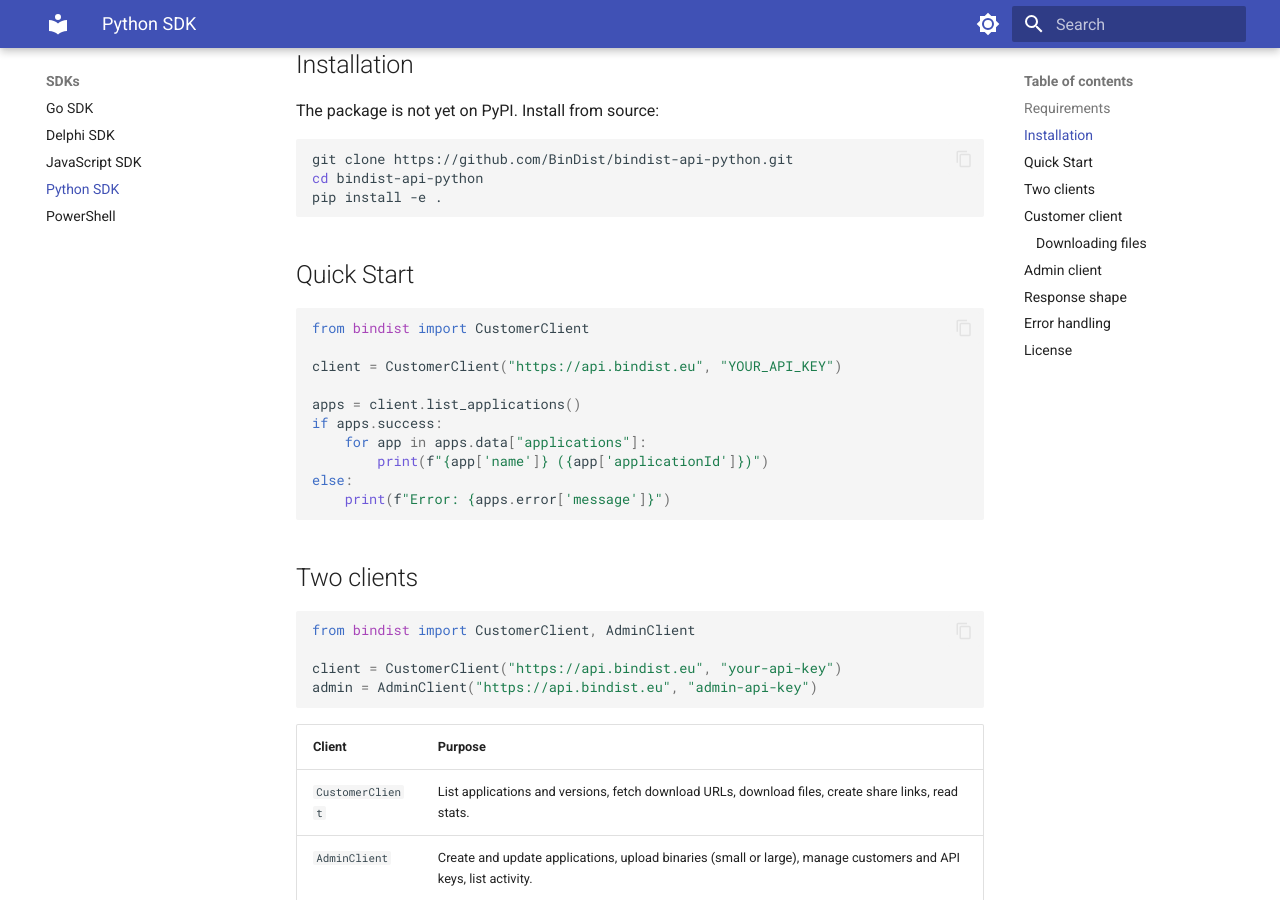
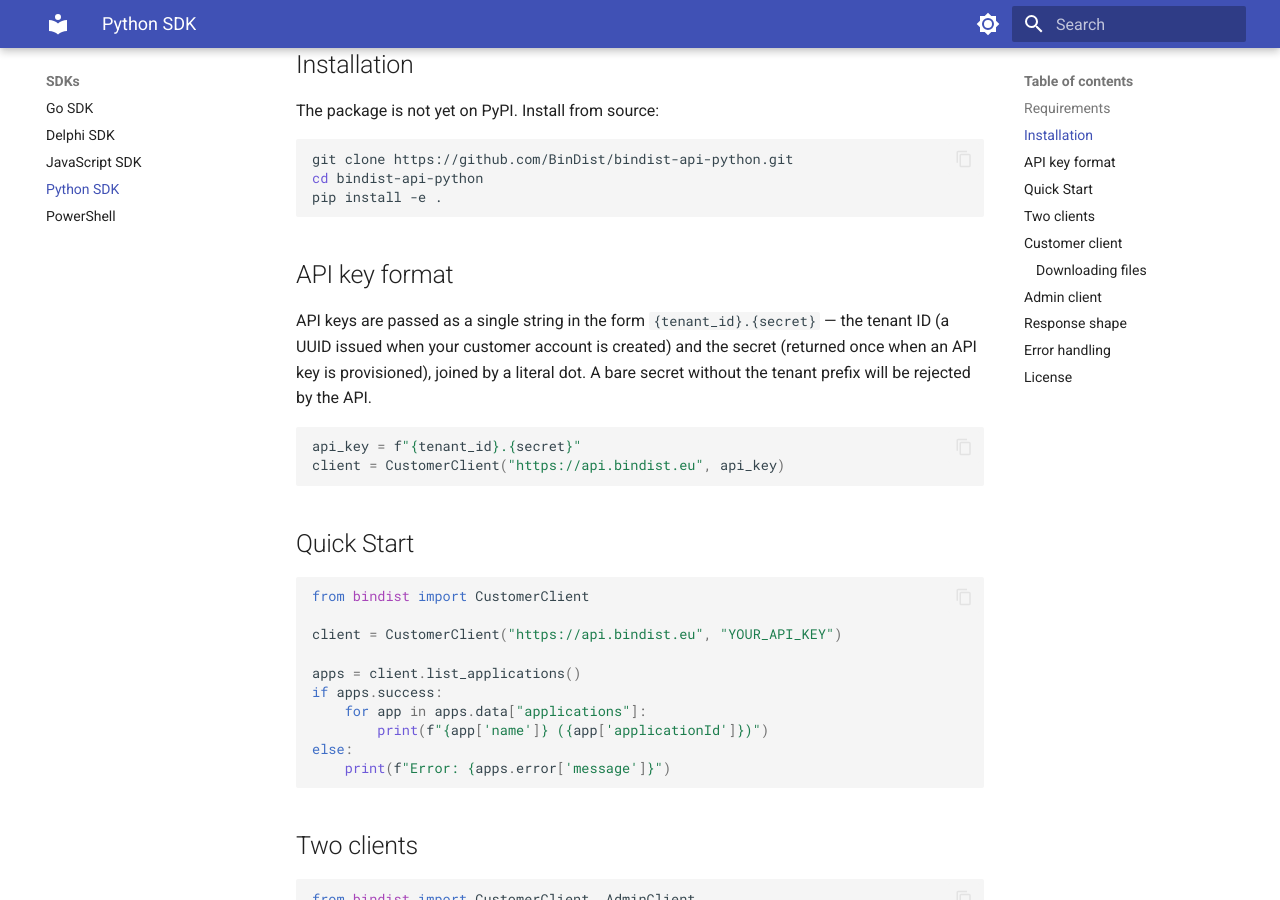
Before and after one commit to BinDist/bindist-docs, an MkDocs documentation site: the page built from docs/sdks/python.md, in a window 1280 px wide and 900 px high, scrolled down 531 px. Built offline with MkDocs 1.6.1 and Material for MkDocs 9.7.7, drawn with Linux system fonts in a browser that asks for light colours.

Commit message:
Document the {tenant_id}.{secret} API key format
Cross-checking go.md against the BinDistDemo Go consumer revealed that
the SDKs expect the API key in the form `{tenant_id}.{secret}`, not a
bare secret. The BinDistDemo main.go builds it as
`tenantID + "." + secret` and the Python `bindist/base.py` docstring
says the same. Document the format in the Go and Python pages so users
don't try a bare secret and get rejected.

Co-Authored-By: Claude Opus 4.6 (1M context) <noreply@anthropic.com>

````diff
--- a/docs/sdks/python.md
+++ b/docs/sdks/python.md
@@ -19,6 +19,15 @@ The package is not yet on PyPI. Install from source:
 git clone https://github.com/BinDist/bindist-api-python.git
 cd bindist-api-python
 pip install -e .
+```
+
+## API key format
+
+API keys are passed as a single string in the form `{tenant_id}.{secret}` — the tenant ID (a UUID issued when your customer account is created) and the secret (returned once when an API key is provisioned), joined by a literal dot. A bare secret without the tenant prefix will be rejected by the API.
+
+```python
+api_key = f"{tenant_id}.{secret}"
+client = CustomerClient("https://api.bindist.eu", api_key)
 ```
 
 ## Quick Start
````
Also changed, not shown: docs/sdks/go.md (+9 -0 lines).
